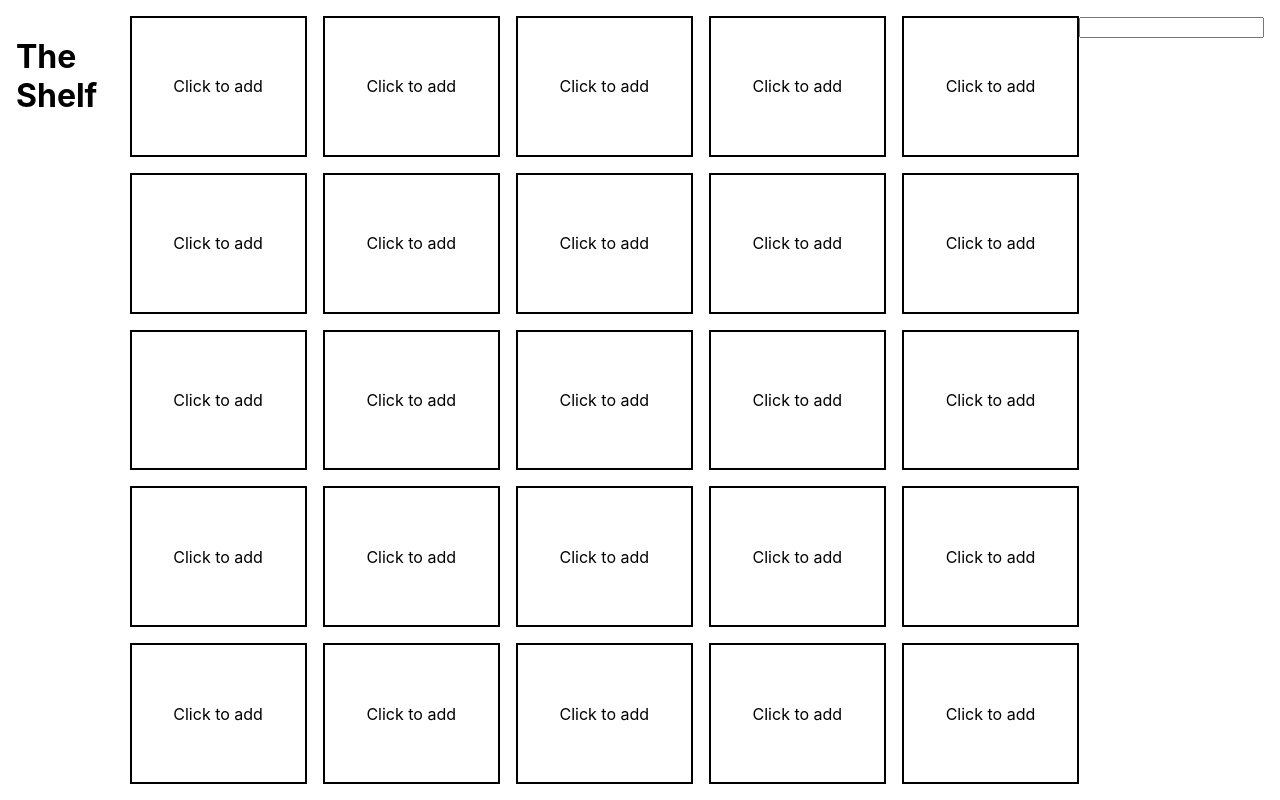
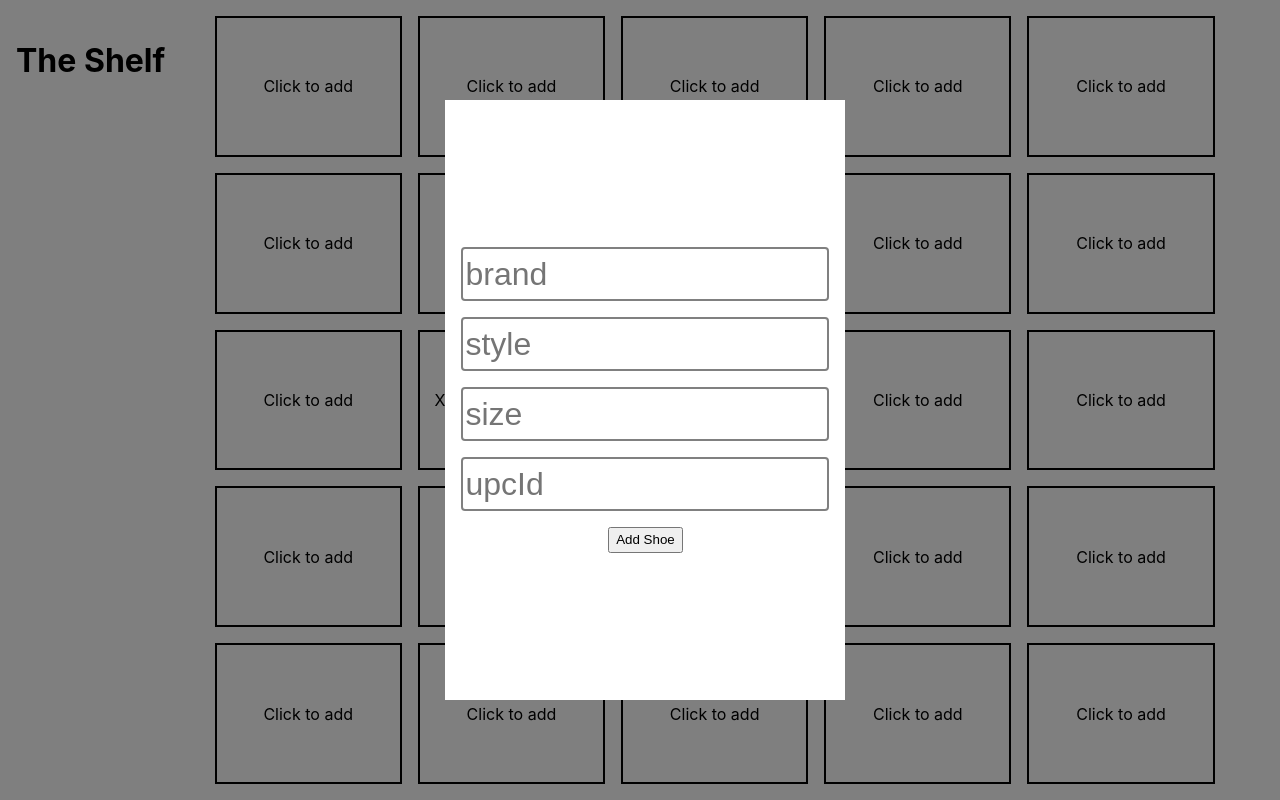
Before and after one commit to tmikeschu/the-shelf, a React (Create React App) app: page / in a window 1280 px wide. Both pictures are taken after a click on the button 308 px from the left and 86 px from the top of the page. Built offline with nearby package versions, Linux system fonts and the light colour scheme.

Commit message:
Complete add item

```diff
--- a/src/App.css
+++ b/src/App.css
@@ -1,5 +1,12 @@
 * {
   box-sizing: border-box;
+  line-height: 1.5em;
+}
+
+ul {
+  padding: 0;
+  margin: 0;
+  list-style: none;
 }
 
 html {
@@ -32,23 +39,76 @@ body,
 
 .App__Item {
   border: 2px solid black;
+  display: flex;
+  flex-direction: column;
+  transition: box-shadow 300ms ease;
+  padding: 1rem;
+  justify-content: center;
+}
+.App__Item li {
+  display: flex;
+  justify-content: space-between;
+}
+.App__Item .--brand::before {
+  content: "Brand: ";
+}
+.App__Item .--style::before {
+  content: "Style: ";
+}
+.App__Item .--size::before {
+  content: "Size: ";
+}
+.App__Item .--upcId::before {
+  content: "UPC ID: ";
+}
+.App__Item.--empty {
+  align-items: center;
 }
 
-.App__Item.--empty {
-  display: flex;
-  align-items: center;
-  justify-content: center;
-  transition: box-shadow 300ms ease;
-}
-.App__Item.--empty:hover {
+.App__Item:hover {
   cursor: pointer;
 }
-.App__Item.--empty:hover,
-.App__Item.--empty:focus {
-  box-shadow: 2px 2px grey;
+.App__Item:hover,
+.App__Item:focus {
+  box-shadow: 2px 2px rgba(0, 0, 0, 0.5);
 }
 
 .App__Item.--empty::after {
   content: "Click to add";
   display: block;
 }
+
+.App__AddItem {
+  width: 400px;
+  height: 600px;
+  background: #ffffff;
+  display: flex;
+  flex-direction: column;
+  align-items: center;
+  justify-content: center;
+  padding: 1rem;
+}
+
+.App__AddItem input {
+  width: 100%;
+  border: 2px solid grey;
+  border-radius: 4px;
+  font-size: 2rem;
+  margin-bottom: 1rem;
+}
+
+.Modal {
+  position: absolute;
+  z-index: 10;
+  height: 100vh;
+  width: 100vw;
+  display: flex;
+  align-items: center;
+  justify-content: center;
+  background: rgba(0, 0, 0, 0.5);
+  margin: -1rem;
+}
+
+.Modal__Close {
+  position: ;
+}
--- a/src/App.js
+++ b/src/App.js
@@ -2,35 +2,95 @@ import React, { useState } from "react";
 import "./App.css";
 
 const App = () => {
-  const [items, setItems] = useState([]);
+  const [items, setItems] = useState([...Array(25)]);
   const [showAddItem, setShowAddItem] = useState(false);
-  const addItem = () => {
-    setItems(items.concat({}));
+  const [selectedIndex, setSelectedIndex] = useState(-1);
+
+  // form data
+  const [brand, setBrand] = useState("");
+  const [style, setStyle] = useState("");
+  const [size, setSize] = useState("");
+  const [upcId, setUpcId] = useState("");
+
+  const shoeProps = {
+    brand: { val: brand, setter: setBrand },
+    style: { val: style, setter: setStyle },
+    size: { val: size, setter: setSize },
+    upcId: { val: upcId, setter: setUpcId }
+  };
+
+  const addItem = e => {
+    e.preventDefault();
+    const item = {
+      brand,
+      style,
+      size,
+      upcId
+    };
+    const newItems = [
+      ...items.slice(0, selectedIndex),
+      item,
+      ...items.slice(selectedIndex + 1)
+    ];
+    setItems(newItems);
+    [setBrand, setStyle, setSize, setUpcId].map(f => f(""));
+    setShowAddItem(false);
+  };
+
+  const targVal = cb => ({ target: { value } }) => cb(value);
+
+  const handleAddClick = slotIndex => () => {
+    setSelectedIndex(slotIndex);
+    setShowAddItem(!showAddItem);
   };
 
   return (
     <div className="App">
       <h1>The Shelf</h1>
       <div className="App__Shelf">
-        {items.map(item => (
-          <div className="App__Item" key={item.upcId}>
-            {item.name}
-          </div>
+        {items.map((item, i) =>
+          Boolean(item) ? (
+            <ul className="App__Item" key={item.upcId}>
+              {Object.keys(shoeProps).map(prop => (
+                <li className={`--${prop}`} key={prop}>
+                  {item[prop]}
+                </li>
               ))}
-        {[...Array(25 - items.length)].map((_, i) => (
+            </ul>
+          ) : (
             <div
               key={i}
               className="App__Item --empty"
               role="button"
-            onClick={() => setShowAddItem(!showAddItem)}
+              onClick={handleAddClick(i)}
             />
-        ))}
+          )
+        )}
       </div>
 
       {showAddItem && (
-        <form className="App__AddItem" onSubmit={addItem}>
-          <input type="text" value="" />
+        <div className="Modal" onClick={() => setShowAddItem(false)}>
+          <div className="Modal__close" onClick={() => setShowAddItem(false)}>
+            X
+          </div>
+          <form
+            className="App__AddItem"
+            onSubmit={addItem}
+            onClick={e => e.stopPropagation()}
+          >
+            {Object.entries(shoeProps).map(([prop, { val, setter }]) => (
+              <input
+                key={prop}
+                type="text"
+                placeholder={prop}
+                value={val}
+                onChange={targVal(setter)}
+              />
+            ))}
+
+            <button type="submit">Add Shoe</button>
           </form>
+        </div>
       )}
     </div>
   );
```
Lines whose indentation alone changed are shown as unchanged.
